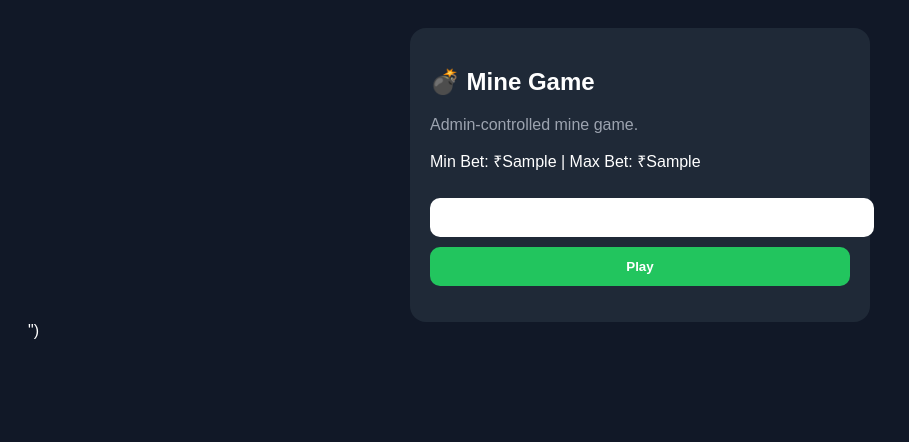
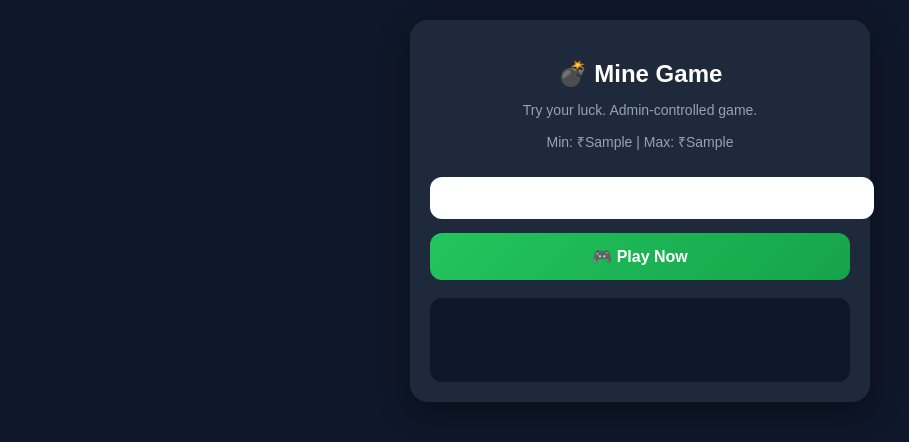
Before and after one commit to Vansh0103/WORKING, a Flask app: template templates/mine.html in a window 1280 px wide. Shown: the top 442 px of the page, without its empty margins (0-909 px from the left). Run offline with Flask 3, Linux system fonts and the light colour scheme; the template is opened without the code that fills it: most values are stand-ins (such as "Sample title", 1, 10 or a date in 2020).

Commit message:
Update mine.html

```diff
--- a/templates/mine.html
+++ b/templates/mine.html
@@ -1,3 +1,168 @@
-<!doctype html><html><head><meta charset="utf-8"><meta name="viewport" content="width=device-width,initial-scale=1"><title>Mine Game</title><style>body{font-family:Arial,sans-serif;background:#111827;color:#fff;padding:20px}.card{max-width:420px;margin:auto;background:#1f2937;padding:20px;border-radius:16px}button,input{width:100%;padding:12px;margin-top:10px;border-radius:10px;border:none}button{background:#22c55e;color:#fff;font-weight:bold}.muted{color:#9ca3af}#result{margin-top:16px;white-space:pre-line}</style></head><body><div class="card"><h2>💣 Mine Game</h2><p class="muted">Admin-controlled mine game.</p><p>Min Bet: ₹{{ min_bet }} | Max Bet: ₹{{ max_bet }}</p><input id="bet" type="number" step="0.01" min="{{ min_bet }}" max="{{ max_bet }}" value="{{ min_bet }}"><button onclick="playMine()">Play</button><div id="result"></div></div><script>async function playMine(){const bet=document.getElementById('bet').value;const res=await fetch('/api/mine/play',{method:'POST',headers:{'Content-Type':'application/json'},body:JSON.stringify({uid:{{ user_id }},bet:bet})});const data=await res.json();document.getElementById('result').textContent=data.ok?`Result: ${data.result}
-Payout: ₹${data.payout}
-Balance: ₹${data.balance}`:`Error: ${data.error}`;}</script></body></html>")
+<!doctype html>
+<html>
+<head>
+<meta charset="utf-8">
+<meta name="viewport" content="width=device-width,initial-scale=1">
+<title>Mine Game</title>
+
+<style>
+body{
+  font-family:Arial,sans-serif;
+  background:#0f172a;
+  color:#fff;
+  padding:20px;
+  margin:0;
+}
+
+.card{
+  max-width:420px;
+  margin:auto;
+  background:#1e293b;
+  padding:20px;
+  border-radius:18px;
+  box-shadow:0 10px 30px rgba(0,0,0,0.4);
+  text-align:center;
+}
+
+h2{margin-bottom:5px}
+
+.muted{color:#94a3b8;font-size:14px}
+
+input{
+  width:100%;
+  padding:12px;
+  border-radius:12px;
+  border:none;
+  margin-top:12px;
+  font-size:16px;
+  outline:none;
+}
+
+button{
+  width:100%;
+  padding:14px;
+  margin-top:14px;
+  border:none;
+  border-radius:12px;
+  font-size:16px;
+  font-weight:bold;
+  cursor:pointer;
+  background:linear-gradient(135deg,#22c55e,#16a34a);
+  color:white;
+  transition:0.2s;
+}
+
+button:hover{
+  transform:scale(1.03);
+}
+
+button:disabled{
+  background:#475569;
+  cursor:not-allowed;
+}
+
+#result{
+  margin-top:18px;
+  padding:12px;
+  border-radius:12px;
+  background:#0f172a;
+  min-height:60px;
+  font-size:14px;
+}
+
+.win{color:#22c55e}
+.lose{color:#ef4444}
+
+.loader{
+  margin-top:10px;
+  display:none;
+}
+</style>
+</head>
+
+<body>
+
+<div class="card">
+
+<h2>💣 Mine Game</h2>
+<p class="muted">Try your luck. Admin-controlled game.</p>
+
+<p class="muted">
+Min: ₹{{ min_bet }} | Max: ₹{{ max_bet }}
+</p>
+
+<input id="bet"
+       type="number"
+       step="0.01"
+       min="{{ min_bet }}"
+       max="{{ max_bet }}"
+       value="{{ min_bet }}">
+
+<button id="playBtn" onclick="playMine()">🎮 Play Now</button>
+
+<div class="loader" id="loader">⏳ Playing...</div>
+
+<div id="result"></div>
+
+</div>
+
+<script>
+async function playMine(){
+    const btn = document.getElementById('playBtn');
+    const loader = document.getElementById('loader');
+    const resultBox = document.getElementById('result');
+    const bet = parseFloat(document.getElementById('bet').value);
+
+    // Validation
+    if(!bet || bet <= 0){
+        resultBox.innerHTML = "<span class='lose'>Enter valid bet</span>";
+        return;
+    }
+
+    btn.disabled = true;
+    loader.style.display = "block";
+    resultBox.innerHTML = "";
+
+    try{
+        const res = await fetch('/api/mine/play', {
+            method:'POST',
+            headers:{'Content-Type':'application/json'},
+            body: JSON.stringify({
+                uid: {{ user_id }},
+                bet: bet
+            })
+        });
+
+        const data = await res.json();
+
+        if(data.ok){
+            if(data.result === "win"){
+                resultBox.innerHTML = `
+                <div class="win">
+                🎉 You Won!
+                <br>Payout: ₹${data.payout}
+                <br>Balance: ₹${data.balance}
+                </div>`;
+            } else {
+                resultBox.innerHTML = `
+                <div class="lose">
+                💥 You Hit Mine!
+                <br>Lost: ₹${bet}
+                <br>Balance: ₹${data.balance}
+                </div>`;
+            }
+        } else {
+            resultBox.innerHTML = `<span class="lose">Error: ${data.error}</span>`;
+        }
+
+    } catch(err){
+        resultBox.innerHTML = "<span class='lose'>Server error. Try again.</span>";
+    }
+
+    loader.style.display = "none";
+    btn.disabled = false;
+}
+</script>
+
+</body>
+</html>
```
